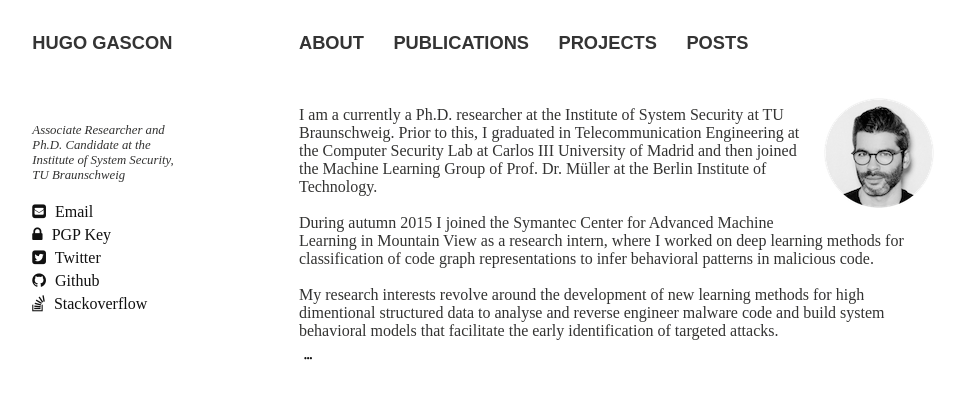
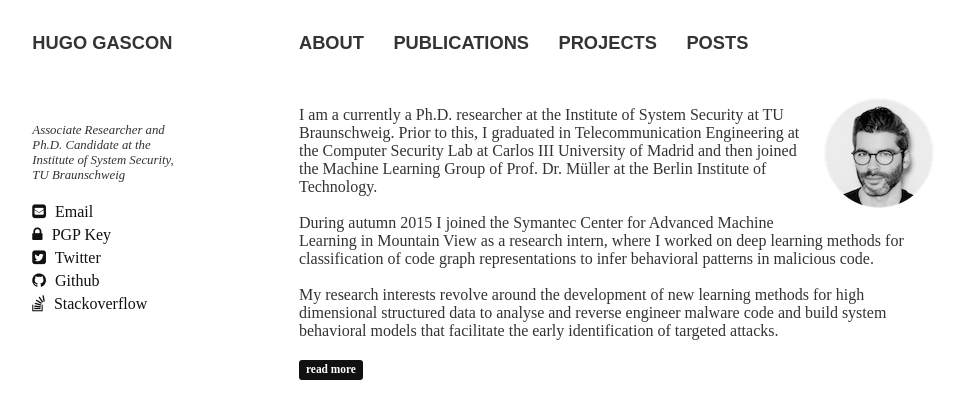
Before and after one commit to hgascon/hgascon.github.io, a Jekyll site: the page built from index.md, in a window 1280 px wide, cut to the strip 0-1580 px from the top of the page. Shown: the top 419 px of the strip, without its empty margins (21-985 px from the left). Built offline with Jekyll 4.4.1, drawn with Linux system fonts in a browser that asks for light colours; nearby versions of some CDN libraries; some web fonts are replaced.

Commit message:
Update read more button looks and behavior, fixe typo

```diff
--- a/_includes/toggle.html
+++ b/_includes/toggle.html
@@ -1,5 +1,6 @@
+
+<input type="checkbox"  name="moretoogle" id="moretoogle" class="btn-more" >
 <label  for="moretoogle" class="btn-more" >
             {% if include.button-text %} {{include.button-text}} {% else %} Open {% endif %}
 </label>
-<input type="checkbox"  name="moretoogle" id="moretoogle" class="btn-more" >
 <div id="{{include.name}}" class="collapse">{{include.text | markdownify }}</div>
--- a/_layouts/home.html
+++ b/_layouts/home.html
@@ -122,7 +122,8 @@ German Prize for IT-Security 2016 (2nd Place)
 
         {% endcapture %}
 
-        {% include toggle.html name="more-text" button-text="•••" text=text-capture %}
+        <!--{% include toggle.html name="more-text" button-text="•••" text=text-capture %}-->
+        {% include toggle.html name="more-text" button-text="read more" text=text-capture %}
 
     </div><!-- /.more -->
     </div><!-- /.article-wrap -->
--- a/_sass/elements.scss
+++ b/_sass/elements.scss
@@ -70,21 +70,22 @@ label.btn-more{
   transition: .1s;
   cursor: pointer;
   user-select: none;
-  margin-bottom: 5px;
-  padding: 2px 5px;
-  @include font-rem(7);
-  background-color: $white;
-  color: $primary;
+  margin-top: 10px;
+  margin-bottom: 20px;
+  padding: 1px 5px 3px 5px;
+  border-width: 2px !important;
+  border-style: solid !important;
+  border-color: $primary;
+  @include font-rem(10);
+  background-color: $primary;
+  color: $white;
   @include rounded(3px);
   //&:visited {
   //  color: $white;
   //}
   &:hover {
-  background-color: $primary;
-  color: $white;
-  border-width: 2px !important;
-  border-style: solid !important;
-  border-color: $primary;
+  background-color: $white;
+  color: $primary;
   }
   &:active{
   background-color: $white;
@@ -94,11 +95,24 @@ label.btn-more{
 input.btn-more{
     display:none;
 }
-input.btn-more + *{
+.collapse{
     visibility: hidden;
 }
-input.btn-more:checked + *{
+input.btn-more + div{
+    visibility: hidden;
+}
+input.btn-more:checked~.collapse{
     visibility: visible;
+}
+
+ input.btn-more:checked + label{
+    background-color: $white;
+    color: $primary;
+}
+
+input.btn-more:checked + label:hover{
+    background-color: $primary;
+    color: $white;
 }
 // When JavaScript is disabled, we hide the more toggle button
 .no-js .btn-more{
--- a/index.md
+++ b/index.md
@@ -24,6 +24,6 @@ worked on deep learning methods for classification of code graph representations
 to infer behavioral patterns in malicious code.<br><br>
 
 My research interests revolve around the development of new learning methods
-for high dimentional structured data to analyse and reverse engineer malware
+for high dimensional structured data to analyse and reverse engineer malware
 code and build system behavioral models that facilitate
 the early identification of targeted attacks.
```
